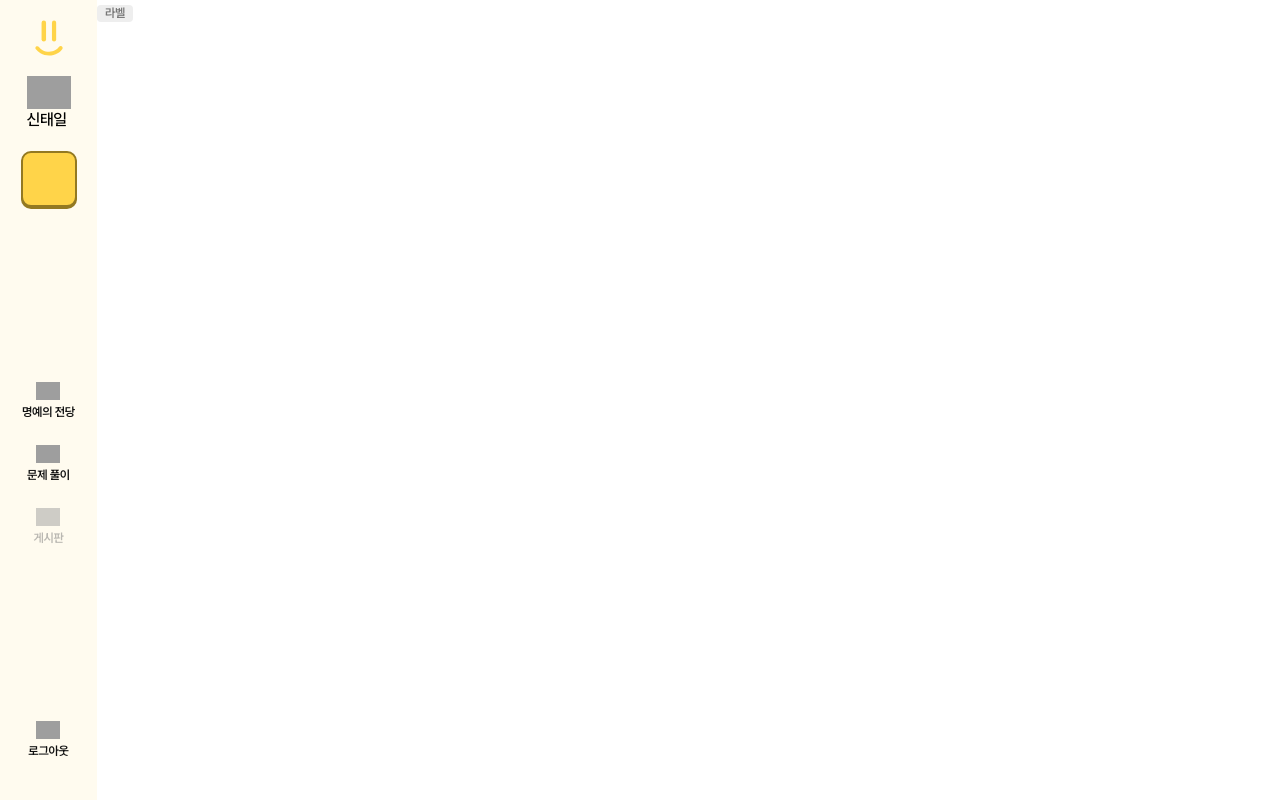
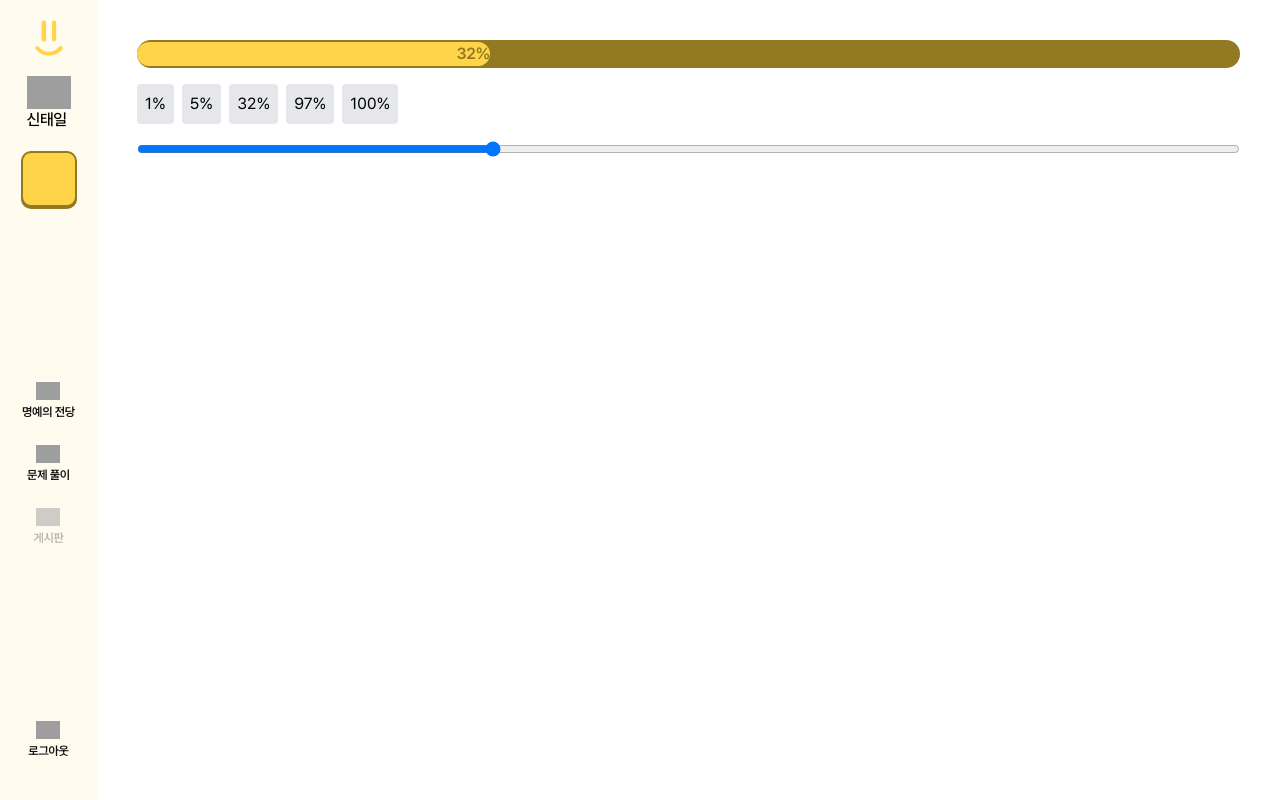
Before and after one commit to bigone-77/hellowworld-fe, a Next.js app in the folder apps/web/: page / in a window 1280 px wide. Built offline with nearby package versions, Linux system fonts and the light colour scheme; no server answers; grey boxes are pictures that could not be loaded.

Commit message:
🎨 [publish] Progressbar 공통 컴포넌트 구현

```diff
--- a/apps/web/app/page.tsx
+++ b/apps/web/app/page.tsx
@@ -1,9 +1,55 @@
-import Label from '@repo/ui/components/Label';
+'use client';
+
+import Progressbar from '@repo/ui/components/Progressbar';
+import { useState } from 'react';
 
 export default function Page() {
+  const [progress, setProgress] = useState(32);
   return (
     <main>
-      <Label>라벨</Label>
+      <div className='space-y-4 p-10'>
+        <Progressbar progress={progress} />
+        <div className='flex gap-2'>
+          <button
+            onClick={() => setProgress(1)}
+            className='rounded bg-gray-200 p-2'
+          >
+            1%
+          </button>
+          <button
+            onClick={() => setProgress(5)}
+            className='rounded bg-gray-200 p-2'
+          >
+            5%
+          </button>
+          <button
+            onClick={() => setProgress(32)}
+            className='rounded bg-gray-200 p-2'
+          >
+            32%
+          </button>
+          <button
+            onClick={() => setProgress(97)}
+            className='rounded bg-gray-200 p-2'
+          >
+            97%
+          </button>
+          <button
+            onClick={() => setProgress(100)}
+            className='rounded bg-gray-200 p-2'
+          >
+            100%
+          </button>
+        </div>
+        <input
+          type='range'
+          min='0'
+          max='100'
+          value={progress}
+          onChange={(e) => setProgress(Number(e.target.value))}
+          className='w-full'
+        />
+      </div>
     </main>
   );
 }
--- /dev/null
+++ b/packages/ui/src/components/Progressbar.tsx
@@ -0,0 +1,32 @@
+interface ProgressBarProps {
+  progress: number;
+}
+
+const Progressbar = ({ progress }: ProgressBarProps) => {
+  const currentProgress = Math.max(0, Math.min(100, progress));
+
+  const LABEL_INSIDE_THRESHOLD = 10;
+
+  const isLabelInside = currentProgress > LABEL_INSIDE_THRESHOLD;
+
+  return (
+    <div className='bg-primary-line rounded-L flex h-7 w-full items-center'>
+      <div
+        className={`relative flex items-center ${!isLabelInside ? 'justify-center' : 'justify-end'} ${currentProgress === 0 ? 'bg-transparent' : 'bg-primary-box px-[10] py-[1]'} rounded-L mx-[2] h-6 transition-all duration-300 ease-out`}
+        style={{ width: `${currentProgress}%` }}
+      >
+        <span
+          className={`${
+            progress < LABEL_INSIDE_THRESHOLD / 2
+              ? '!text-primary-box absolute left-full top-1/2 ml-2 -translate-y-1/2'
+              : 'text-primary-line'
+          } ${currentProgress === 0 && '!text-white'} text-body-l2 whitespace-nowrap transition-all duration-300 ease-out`}
+        >
+          {`${currentProgress}%`}
+        </span>
+      </div>
+    </div>
+  );
+};
+
+export default Progressbar;
```
